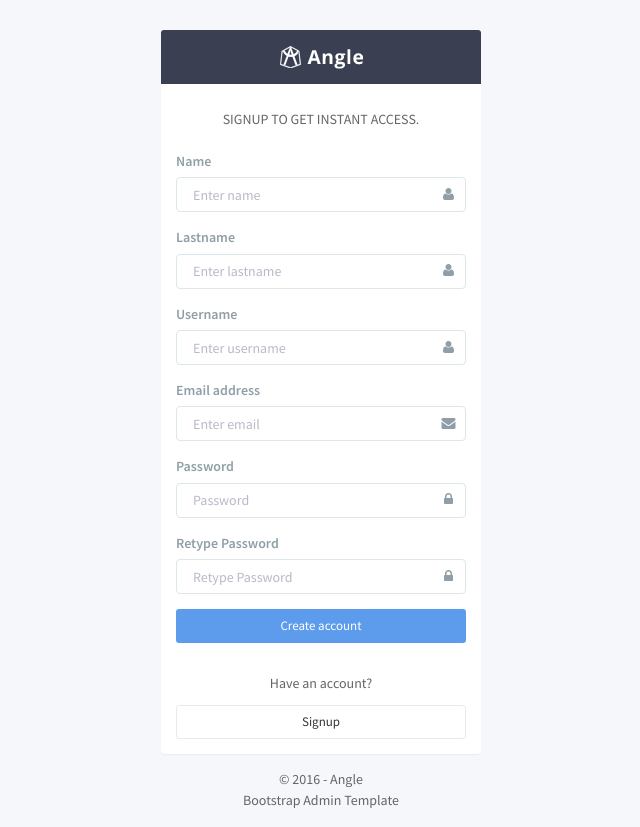
After one commit to xeroz/admin-django, a Django app: page /register/ in a window 1280 px wide. The commit adds this page. Shown: the whole page, without its empty margins (319-959 px from the left). Run offline with Django 3.2, Linux system fonts and the light colour scheme; parts of the project's set-up code (start-up, migrations or seed data) failed here and were passed over; some libraries are stand-ins or nearby versions.

Commit message:
user register

```diff
--- a/admin/urls.py
+++ b/admin/urls.py
@@ -18,15 +18,26 @@ from django.conf.urls import url, include
 from django.conf.urls.static import static
 from django.contrib import admin
 from django.contrib.auth.views import login, logout, password_reset, password_reset_done, password_reset_confirm, password_reset_complete
+from apps.users import views
 
-url_password_reset   = {'template_name':'auth/password/send_email.html', 'email_template_name':'auth/password/reset_email.html'}
-url_password_done    = {'template':'auth/password/reset_done.html'}
-url_password_confirm = {'template_name': 'auth/password/reset_confirm.html'}
-url_done = {'template_name': 'registration/password_reset_complete.html'}
+url_password_reset = {
+    'template_name':'auth/password/send_email.html',
+    'email_template_name':'auth/password/reset_email.html'
+}
+url_password_done = {
+    'template':'auth/password/reset_done.html'
+}
+url_password_confirm = {
+    'template_name': 'auth/password/reset_confirm.html'
+}
+url_done = {
+    'template_name': 'registration/password_reset_complete.html'
+}
 
 urlpatterns = [
     url(r'^admin/', admin.site.urls),
     url(r'^$', login, {'template_name':'auth/login.html'}, name='login'),
+    url(r'^register/', views.register_user, name = 'register'),
     url(r'^logout/$', logout, {'next_page': '/'}, name= 'logout'),
     url(r'^reset/password/$', password_reset, url_password_reset, name='password_reset'),
     url(r'^reset/password_done/$', password_reset_done, url_password_done, name='password_reset_done'),
--- a/apps/users/views.py
+++ b/apps/users/views.py
@@ -4,7 +4,6 @@ from django.contrib.auth.models import User
 
 # Create your views here.
 def index(request):
-
     users = User.objects.all()
 
     data = {
@@ -13,7 +12,6 @@ def index(request):
     return render(request, 'users/index.html', data)
 
 def create(request):
-
     if request.method == 'POST':
         form = Registrationform(request.POST)
         if form.is_valid():
@@ -27,7 +25,6 @@ def create(request):
     return render(request, 'users/create.html', {})
 
 def edit(request, id):
-
     user = get_object_or_404(User, id = id)
 
     if request.method == 'POST':
@@ -52,8 +49,16 @@ def edit(request, id):
     return render(request, 'users/edit.html', data)
 
 def delete(render, id):
-
     user = get_object_or_404(User, id = id)
     user.delete()
+    return HttpResponseRedirect('/users/index')
 
-    return HttpResponseRedirect('/users/index')
+def register_user(request):
+    if request.method == 'POST':
+        form = Registrationform(request.POST)
+        print(form)
+        print(form.is_valid())
+        if form.is_valid():
+            form.save()
+            return HttpResponseRedirect('/')
+    return render(request, 'auth/register.html', {})
--- a/templates/auth/login.html
+++ b/templates/auth/login.html
@@ -29,7 +29,7 @@
                 </div>
                 <button type="submit" class="btn btn-block btn-primary mt-lg">Login</button>
             </form>
-            <p class="pt-lg text-center">Need to Signup?</p><a href="#" class="btn btn-block btn-default">Register Now</a>
+            <p class="pt-lg text-center">Need to Signup?</p><a href="{% url 'register' %}" class="btn btn-block btn-default">Register Now</a>
         </div>
     </div>
     <!-- END panel-->
--- /dev/null
+++ b/templates/auth/register.html
@@ -0,0 +1,63 @@
+{% extends 'layouts/auth/base.html' %}
+
+{% load static %}
+
+{% block content %}
+<div class="block-center mt-xl wd-xl">
+    <!-- START panel-->
+    <div class="panel panel-dark panel-flat">
+        <div class="panel-heading text-center">
+            <a href="#">
+                <img src="{% static 'img/logo.png' %}" alt="Image" class="block-center img-rounded">
+            </a>
+        </div>
+        <div class="panel-body">
+            <p class="text-center pv">SIGNUP TO GET INSTANT ACCESS.</p>
+            <form method="POST" role="form" data-parsley-validate="" novalidate="" class="mb-lg">
+                {% csrf_token %}
+                <div class="form-group has-feedback">
+                    <label for="signupInputEmail1" class="text-muted">Name</label>
+                    <input id="signupInputEmail1" name="first_name" type="text" placeholder="Enter name" required class="form-control">
+                    <span class="fa fa-user form-control-feedback text-muted"></span>
+                </div>
+                <div class="form-group has-feedback">
+                    <label for="signupInputEmail1" class="text-muted">Lastname</label>
+                    <input id="signupInputEmail1" name="last_name" type="text" placeholder="Enter lastname" required class="form-control">
+                    <span class="fa fa-user form-control-feedback text-muted"></span>
+                </div>
+                <div class="form-group has-feedback">
+                    <label for="signupInputEmail1" class="text-muted">Username</label>
+                    <input id="signupInputEmail1" name="username" type="text" placeholder="Enter username" required class="form-control">
+                    <span class="fa fa-user form-control-feedback text-muted"></span>
+                </div>
+                <div class="form-group has-feedback">
+                    <label for="signupInputEmail1" class="text-muted">Email address</label>
+                    <input id="signupInputEmail1" name="email" type="email" placeholder="Enter email" required class="form-control">
+                    <span class="fa fa-envelope form-control-feedback text-muted"></span>
+                </div>
+                <div class="form-group has-feedback">
+                    <label for="signupInputPassword1" class="text-muted">Password</label>
+                    <input id="signupInputPassword1" name="password1" type="password" placeholder="Password" required class="form-control">
+                    <span class="fa fa-lock form-control-feedback text-muted"></span>
+                </div>
+                <div class="form-group has-feedback">
+                    <label for="signupInputRePassword1" class="text-muted">Retype Password</label>
+                    <input id="signupInputRePassword1" name="password2" type="password" placeholder="Retype Password" required data-parsley-equalto="#signupInputPassword1" class="form-control">
+                    <span class="fa fa-lock form-control-feedback text-muted"></span>
+                </div>
+                <button type="submit" class="btn btn-block btn-primary mt-lg">Create account</button>
+            </form>
+            <p class="pt-lg text-center">Have an account?</p><a href="{% url 'login' %}" class="btn btn-block btn-default">Signup</a>
+        </div>
+    </div>
+    <!-- END panel-->
+    <div class="p-lg text-center">
+        <span>&copy;</span>
+        <span>2016</span>
+        <span>-</span>
+        <span>Angle</span>
+        <br>
+        <span>Bootstrap Admin Template</span>
+    </div>
+</div>
+{% endblock %}
```
Also changed, not shown: apps/users/forms.py (+8 -1 lines), db.sqlite3.
